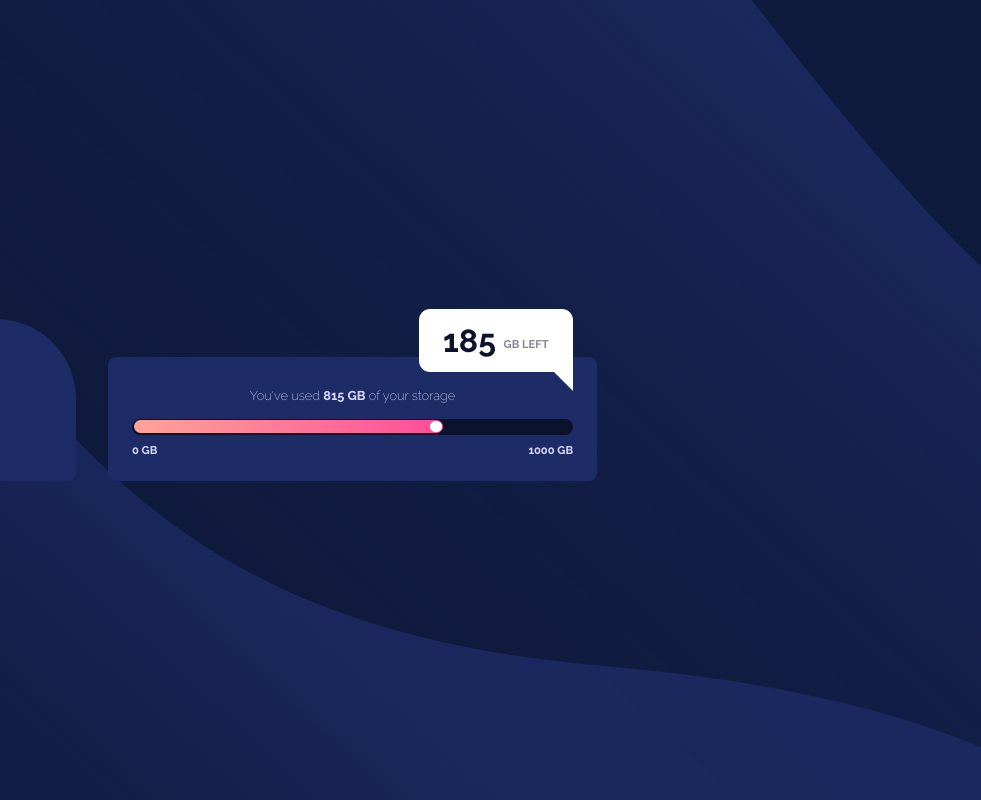
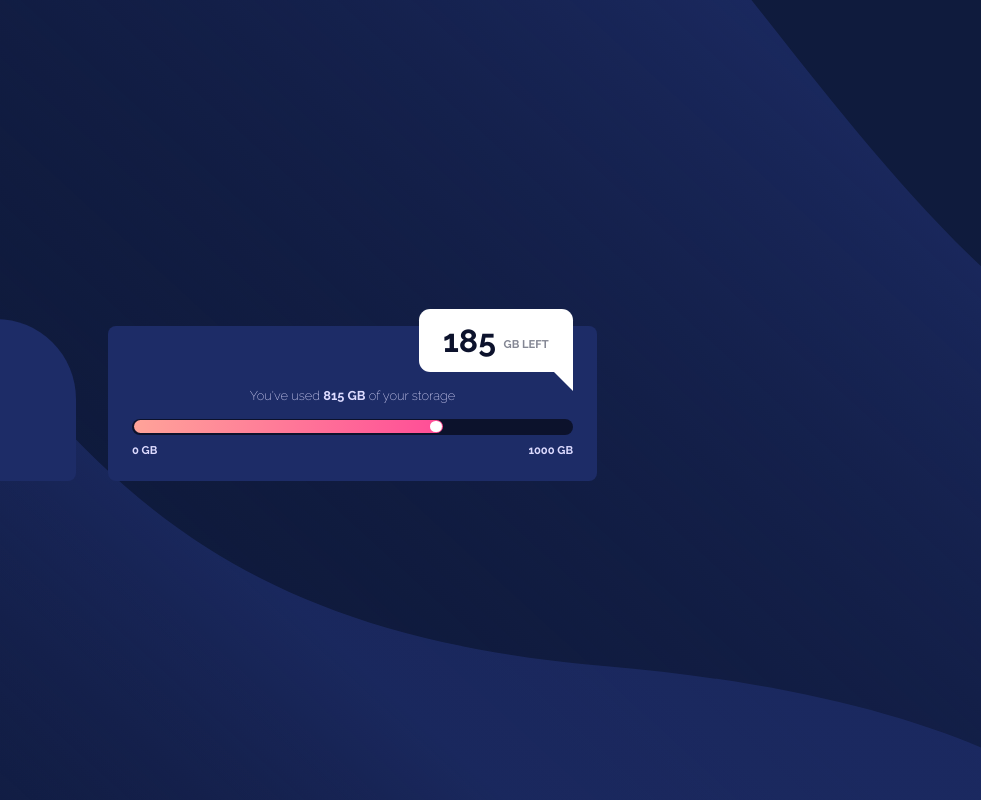
Before and after one commit to jesusamador-dev/floyd-data-storgae-frontend-master, a plain HTML site: page index.html in a window 1536 px wide. Shown: the full height of the page, 555-1536 px from the left. Drawn offline with Linux system fonts and the light colour scheme.

Commit message:
Corrigiendo error de margin top

```diff
--- a/css/styles.css
+++ b/css/styles.css
@@ -184,6 +184,12 @@
                 }
             }
 
+            @media only screen and (min-width: 1366px) {
+                .remaining-charge {
+                    margin-top: calc(-13% + 1rem);
+                }
+            }
+
             @media only screen and (min-width: 1440px) {
                 .main {
                     width: 50%;
```
Lines whose indentation alone changed are shown as unchanged.
